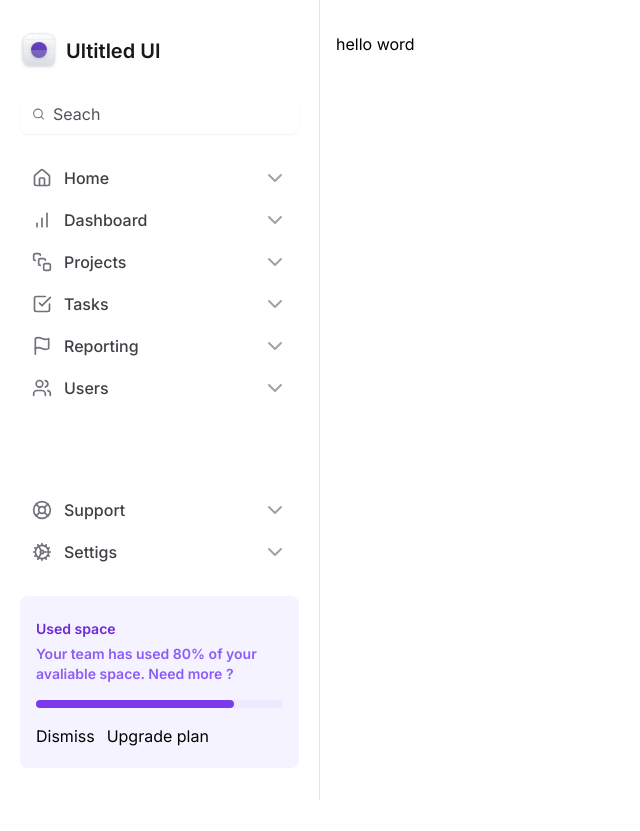
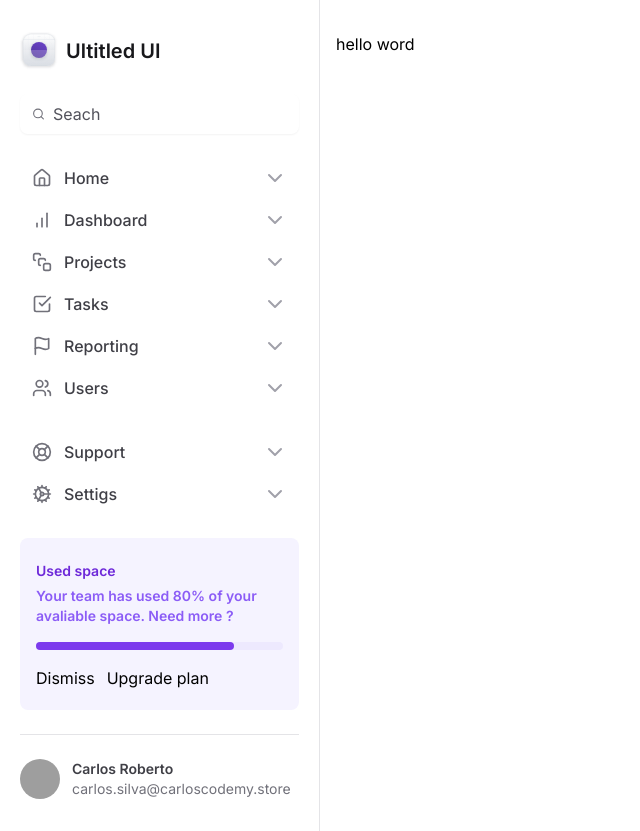
Before and after one commit to carlosrobertodevops/tailwind-next, a Next.js app: page / in a window 1280 px wide. Shown: the whole page, without its empty margins (0-640 px from the left). Before the commit the page ends 800 px from the top, so only its background shows below. Built offline with nearby package versions, Linux system fonts and the light colour scheme; grey boxes are pictures that could not be loaded.

Commit message:
Perfil do Usuário

```diff
--- a/src/components/Sidebar/index.tsx
+++ b/src/components/Sidebar/index.tsx
@@ -11,6 +11,7 @@ import {
 } from 'lucide-react'
 import { Logo } from './Logo'
 import { NavItem } from './NavItem'
+import { Profile } from './Profile'
 import { UsedSpaceWidgetProps } from './UsedSpaceWidget'
 
 export function Siderbar() {
@@ -42,6 +43,9 @@ export function Siderbar() {
         </nav>
 
         <UsedSpaceWidgetProps />
+        <div className="h-px bg-zinc-200" />
+
+        <Profile />
       </div>
     </aside>
   )
```
